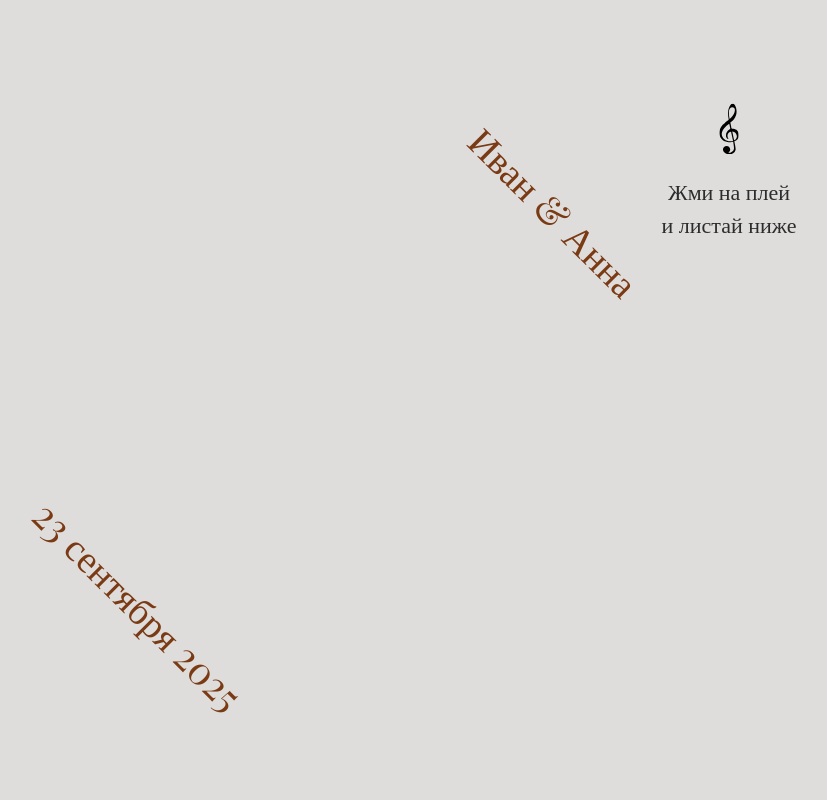
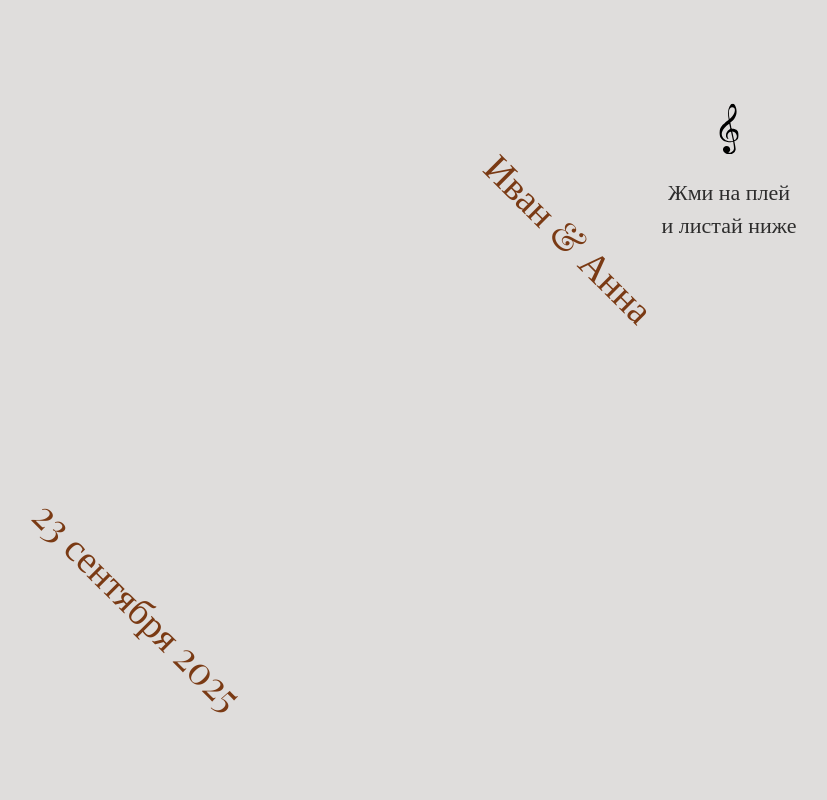
Before and after one commit to Lucem-afferens/wtd-silk, a website built with Vite: page index.html in a window 1280 px wide. Shown: the top 800 px of the page, without its empty margins (292-1119 px from the left). Built offline with nearby package versions, Linux system fonts and the light colour scheme; files whose address does not match are found by name; a web font is replaced by a local one.

Commit message:
text shadow for titles

```diff
--- a/src/sass/blocks/_main.scss
+++ b/src/sass/blocks/_main.scss
@@ -54,17 +54,18 @@
     &__name {
         position: absolute;
         z-index: 3;
-        right: 3%;
-        top: -3%;
+        right: -3%;
+        top: 3%;
         rotate: 45deg;
         font-size: clamp(20px, 3vw, 46px);
-        width: 10px;
-        height: auto;
+        width: 30px;
+        height: max-content;
         overflow: visible;
         text-align: center;
         text-wrap: nowrap;
         display: flex;
         justify-content: center;
+
     }
     &__music {
         position: absolute;
--- a/src/sass/blocks/_titles.scss
+++ b/src/sass/blocks/_titles.scss
@@ -2,6 +2,8 @@
     font-family: "Viaoda Libre", serif;
     font-weight: 400;
     font-size: clamp(38px, 4vw, 60px);
+    text-shadow: 1px 1px 2px #000;
+
     &_invite {
         font-size: clamp(50px, 5vw, 80px);
         color: $gold-color;
```
Also changed, not shown: index.html (+1 -0 lines).
